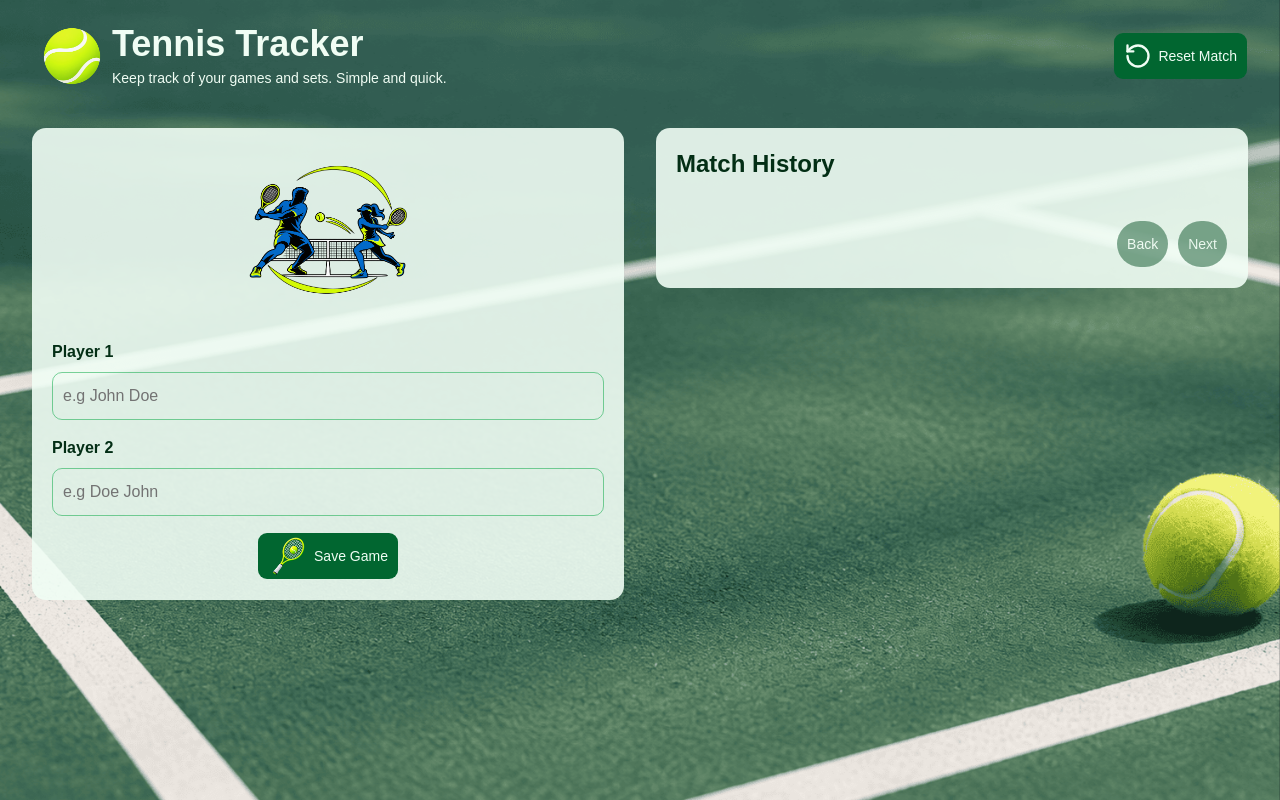
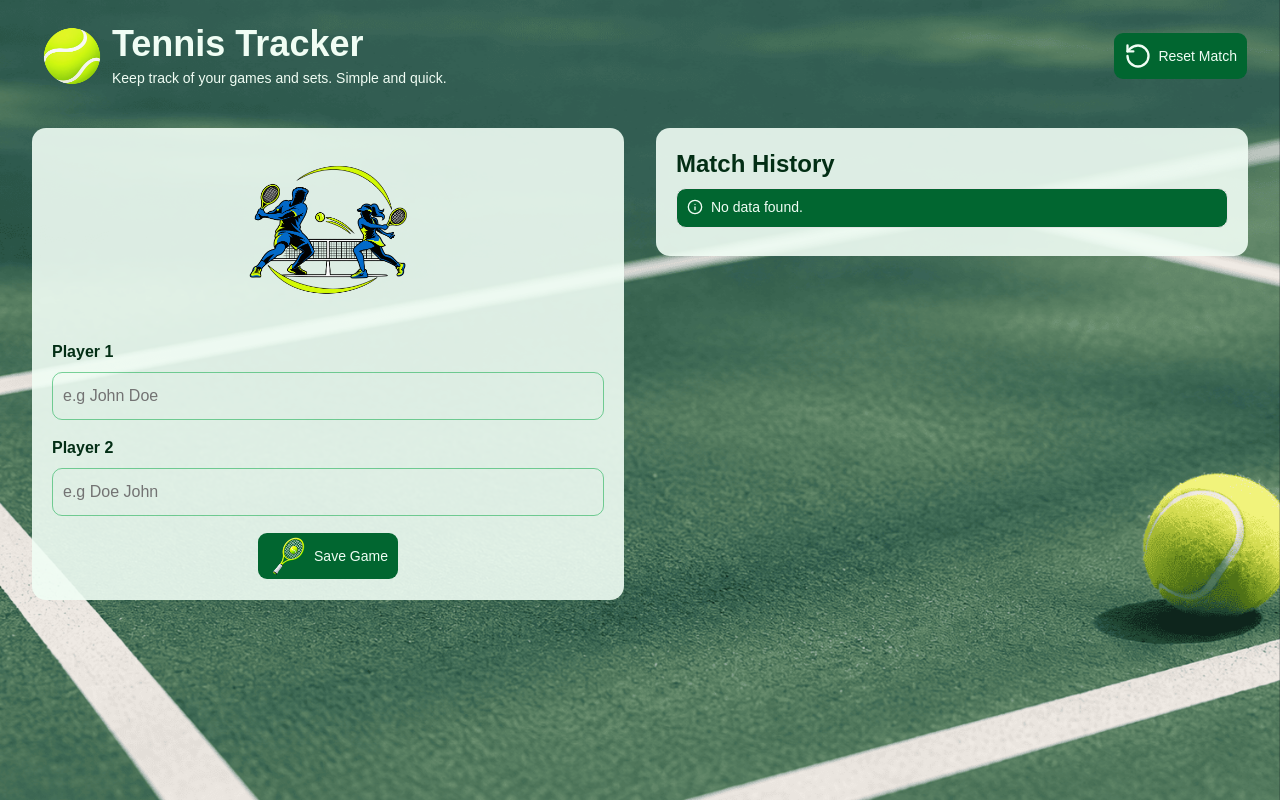
Before and after one commit to HashirBaig/tennis-tracker, a React (Vite) app: page / in a window 1280 px wide. Built offline with nearby package versions, Linux system fonts and the light colour scheme; no server answers.

Commit message:
added alert component

```diff
--- /dev/null
+++ b/src/components/AlertCard/AlertCard.tsx
@@ -0,0 +1,18 @@
+import { Alert, AlertDescription, AlertTitle } from "@/components/ui/alert";
+import { InfoIcon } from "lucide-react";
+
+import type { TYPES_ALERT_CARD_PROPS } from "@/lib/const";
+
+function AlertCard({ title, description }: TYPES_ALERT_CARD_PROPS) {
+  return (
+    <Alert className="bg-green-800 text-green-50 my-2">
+      <InfoIcon className="text-green-50" />
+      <AlertTitle className="text-green-50">{title}</AlertTitle>
+      <AlertDescription className="text-green-50/70">
+        {description}
+      </AlertDescription>
+    </Alert>
+  );
+}
+
+export default AlertCard;
--- /dev/null
+++ b/src/components/AlertCard/index.ts
@@ -0,0 +1 @@
+export { default } from "./AlertCard";
--- /dev/null
+++ b/src/components/ui/alert.tsx
@@ -0,0 +1,75 @@
+import * as React from "react"
+import { cva, type VariantProps } from "class-variance-authority"
+import { cn } from "cn"
+
+const alertVariants = cva(
+  "group/alert relative grid w-full gap-0.5 rounded-lg border px-2.5 py-2 text-left text-sm has-data-[slot=alert-action]:relative has-data-[slot=alert-action]:pr-18 has-[>svg]:grid-cols-[auto_1fr] has-[>svg]:gap-x-2 *:[svg]:row-span-2 *:[svg]:translate-y-0.5 *:[svg]:text-current *:[svg:not([class*='size-'])]:size-4",
+  {
+    variants: {
+      variant: {
+        default: "bg-card text-card-foreground",
+        destructive:
+          "bg-card text-destructive *:data-[slot=alert-description]:text-destructive/90 *:[svg]:text-current",
+      },
+    },
+    defaultVariants: {
+      variant: "default",
+    },
+  }
+)
+
+function Alert({
+  className,
+  variant,
+  ...props
+}: React.ComponentProps<"div"> & VariantProps<typeof alertVariants>) {
+  return (
+    <div
+      data-slot="alert"
+      role="alert"
+      className={cn(alertVariants({ variant }), className)}
+      {...props}
+    />
+  )
+}
+
+function AlertTitle({ className, ...props }: React.ComponentProps<"div">) {
+  return (
+    <div
+      data-slot="alert-title"
+      className={cn(
+        "font-medium group-has-[>svg]/alert:col-start-2 [&_a]:underline [&_a]:underline-offset-3 [&_a]:hover:text-foreground",
+        className
+      )}
+      {...props}
+    />
+  )
+}
+
+function AlertDescription({
+  className,
+  ...props
+}: React.ComponentProps<"div">) {
+  return (
+    <div
+      data-slot="alert-description"
+      className={cn(
+        "text-sm text-balance text-muted-foreground md:text-pretty [&_a]:underline [&_a]:underline-offset-3 [&_a]:hover:text-foreground [&_p:not(:last-child)]:mb-4",
+        className
+      )}
+      {...props}
+    />
+  )
+}
+
+function AlertAction({ className, ...props }: React.ComponentProps<"div">) {
+  return (
+    <div
+      data-slot="alert-action"
+      className={cn("absolute top-2 right-2", className)}
+      {...props}
+    />
+  )
+}
+
+export { Alert, AlertTitle, AlertDescription, AlertAction }
--- a/src/lib/const.ts
+++ b/src/lib/const.ts
@@ -1,6 +1,11 @@
 // Tennis Tracker
 type TYPE_PLAYER = {
   playerName: string;
+};
+
+export type TYPES_ALERT_CARD_PROPS = {
+  title: string;
+  description?: string;
 };
 
 export type TYPE_PLAYER_FORM = {
--- a/src/pages/LandingPage.tsx
+++ b/src/pages/LandingPage.tsx
@@ -6,6 +6,7 @@
 import PlayersLogo from "@/assets/players_logo_compressed.png";
 import LayoutCard from "@/components/LayoutCard";
 import MatchCard from "@/components/MatchCard";
+import AlertCard from "@/components/AlertCard";
 
 import { useCallback, useEffect, useState } from "react";
 import { Spinner } from "@/components/ui/spinner";
@@ -350,11 +351,17 @@
             Match History
           </h1>
 
-          {isTableLoading ? (
+          {!isTableLoading && matchList?.length == 0 && (
+            <AlertCard title="No data found." />
+          )}
+
+          {isTableLoading && matchList?.length == 0 && (
             <div className="flex items-center justify-center h-2/3 w-full">
               <Spinner className="size-10 text-green-950" />
             </div>
-          ) : (
+          )}
+
+          {!isTableLoading && matchList?.length > 0 && (
             <>
               <div className="mt-6">
                 {/* Match Card */}
@@ -369,9 +376,7 @@
                   return <MatchCard data={_data} key={`match-card-${idx}`} />;
                 })}
               </div>
-            </>
-          )}
-
+              <span className="text-green-950">{`mt-list: ${matchList.length}`}</span>
               {/* Pagination */}
               <div className="flex items-center justify-end gap-2 mt-4 text-green-950">
                 <Button
@@ -395,6 +400,8 @@
                   Next
                 </Button>
               </div>
+            </>
+          )}
         </LayoutCard>
       </div>
     </Wrapper>
```
Lines whose indentation alone changed are shown as unchanged.
